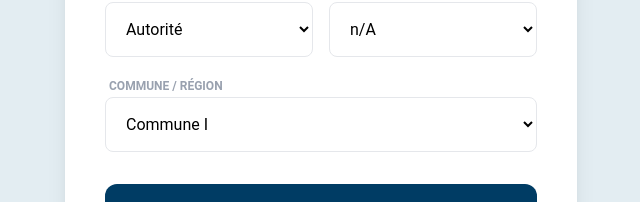
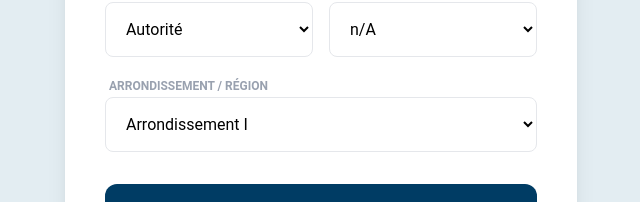
Before and after one commit to Amelevi-dev/civicvoice_backoffice, a React (Vite) app: page /register in a window 1280 px wide. Shown: the part 548-750 px from the top of the page, without its empty margins (319-959 px from the left). Built offline with nearby package versions, Linux system fonts and the light colour scheme; no server answers.

Commit message:
replace commune by arrondissement

```diff
--- a/src/pages/admin/AccessManagement.jsx
+++ b/src/pages/admin/AccessManagement.jsx
@@ -63,7 +63,7 @@ const AccessManagement = () => {
                     <tr>
                       <th className="px-6 py-4 text-xs font-bold text-gray-400 uppercase">Utilisateur</th>
                       <th className="px-6 py-4 text-xs font-bold text-gray-400 uppercase">Rôle</th>
-                      <th className="px-6 py-4 text-xs font-bold text-gray-400 uppercase">Commune</th>
+                      <th className="px-6 py-4 text-xs font-bold text-gray-400 uppercase">Arrondissement</th>
                       <th className="px-6 py-4 text-xs font-bold text-gray-400 uppercase">Action</th>
                     </tr>
                   </thead>
@@ -115,7 +115,7 @@ const AccessManagement = () => {
                     <tr>
                       <th className="px-6 py-4 text-xs font-bold text-gray-400 uppercase">Utilisateur</th>
                       <th className="px-6 py-4 text-xs font-bold text-gray-400 uppercase">Rôle</th>
-                      <th className="px-6 py-4 text-xs font-bold text-gray-400 uppercase">Commune</th>
+                      <th className="px-6 py-4 text-xs font-bold text-gray-400 uppercase">Arrondissement</th>
                       <th className="px-6 py-4 text-xs font-bold text-gray-400 uppercase">Statut</th>
                     </tr>
                   </thead>
--- a/src/pages/auth/Register.jsx
+++ b/src/pages/auth/Register.jsx
@@ -15,7 +15,7 @@ function Register() {
     role: "authority",
     sexe: "n/A",
     age: "",
-    arrondissement: "Commune I"
+    arrondissement: "Arrondissement I"
   });
 
   const handleChange = (e) => {
@@ -133,19 +133,20 @@ function Register() {
           </div>
 
           <div className="space-y-1">
-            <label className="text-xs font-bold text-gray-400 uppercase ml-1">Commune / Région</label>
+            <label className="text-xs font-bold text-gray-400 uppercase ml-1">Arrondissement / Région</label>
             <select
                 name="arrondissement"
                 onChange={handleChange}
                 className="w-full p-4 rounded-lg border border-gray-200 focus:ring-2 focus:ring-orangeClair outline-none transition-all bg-white"
             >
                 <optgroup label="Bamako">
-                    <option>Commune I</option>
-                    <option>Commune II</option>
-                    <option>Commune III</option>
-                    <option>Commune IV</option>
-                    <option>Commune V</option>
-                    <option>Commune VI</option>
+                    <option>Arrondissement I</option>
+                    <option>Arrondissement II</option>
+                    <option>Arrondissement III</option>
+                    <option>Arrondissement IV</option>
+                    <option>Arrondissement V</option>
+                    <option>Arrondissement VI</option>
+                    <option>Arrondissement VII</option>
                 </optgroup>
                 <optgroup label="Régions / Cercles">
                     <option>Kayes</option>
--- a/src/pages/consultations/CreateConsultation.jsx
+++ b/src/pages/consultations/CreateConsultation.jsx
@@ -12,7 +12,7 @@ const CreateConsultation = () => {
   const [formData, setFormData] = useState({
     title: "",
     description: "",
-    arrondissement: user?.arrondissement || "Commune I (Bamako)",
+    arrondissement: user?.arrondissement || "Arrondissement I",
     startDate: "",
     endDate: ""
   });
@@ -39,7 +39,7 @@ const CreateConsultation = () => {
       setFormData({
         title: "",
         description: "",
-        arrondissement: "Commune I (Bamako)",
+        arrondissement: "Arrondissement I",
         startDate: "",
         endDate: ""
       });
@@ -91,7 +91,7 @@ const CreateConsultation = () => {
               <div className="grid grid-cols-1 gap-8 md:grid-cols-2">
                 <div className="space-y-2">
                   <label className="block text-bleuFonce font-bold text-lg">
-                    Commune / Collectivité
+                    Arrondissement
                   </label>
                   <select
                     name="arrondissement"
@@ -100,12 +100,13 @@ const CreateConsultation = () => {
                     disabled={user?.role === 'authority'}
                     className="w-full p-4 rounded-xl border border-gray-200 bg-gray-50 text-gray-600 focus:outline-none focus:ring-2 focus:ring-orangeClair transition-all cursor-pointer disabled:cursor-not-allowed"
                   >
-                    <option>Commune I (Bamako)</option>
-                    <option>Commune II (Bamako)</option>
-                    <option>Commune III (Bamako)</option>
-                    <option>Commune IV (Bamako)</option>
-                    <option>Commune V (Bamako)</option>
-                    <option>Commune VI (Bamako)</option>
+                    <option>Arrondissement I</option>
+                    <option>Arrondissement II</option>
+                    <option>Arrondissement III</option>
+                    <option>Arrondissement IV</option>
+                    <option>Arrondissement V</option>
+                    <option>Arrondissement VI</option>
+                    <option>Arrondissement VII</option>
                     <option>Cercle de Kati</option>
                   </select>
                 </div>
--- a/src/pages/dashboard/dashboard.jsx
+++ b/src/pages/dashboard/dashboard.jsx
@@ -13,7 +13,7 @@ import MaliMap from "../../components/MaliMap";
 import toast from "react-hot-toast";
 
 const REGION_GROUPS = {
-  Bamako: ["Commune I", "Commune II", "Commune III", "Commune IV", "Commune V", "Commune VI", "Commune I (Bamako)", "Commune II (Bamako)", "Commune III (Bamako)", "Commune IV (Bamako)", "Commune V (Bamako)", "Commune VI (Bamako)"],
+  Bamako: ["Arrondissement I", "Arrondissement II", "Arrondissement III", "Arrondissement IV", "Arrondissement V", "Arrondissement VI", "Arrondissement VII"],
   Kayes: ["Kayes"],
   Koulikoro: ["Koulikoro", "Kati", "Dioïla"],
   Sikasso: ["Sikasso"],
@@ -180,7 +180,7 @@ function Dashboard() {
           </div>
 
           <div className="grid grid-cols-1 lg:grid-cols-2 xl:grid-cols-3 gap-6 mt-8">
-            <ChartContainer title={`Dynamisme par Commune${selectedRegion ? ` - ${selectedRegion.name}` : ''}`}>
+            <ChartContainer title={`Dynamisme par Arrondissement${selectedRegion ? ` - ${selectedRegion.name}` : ''}`}>
               <CustomBarChart data={barData} />
             </ChartContainer>
 
```
